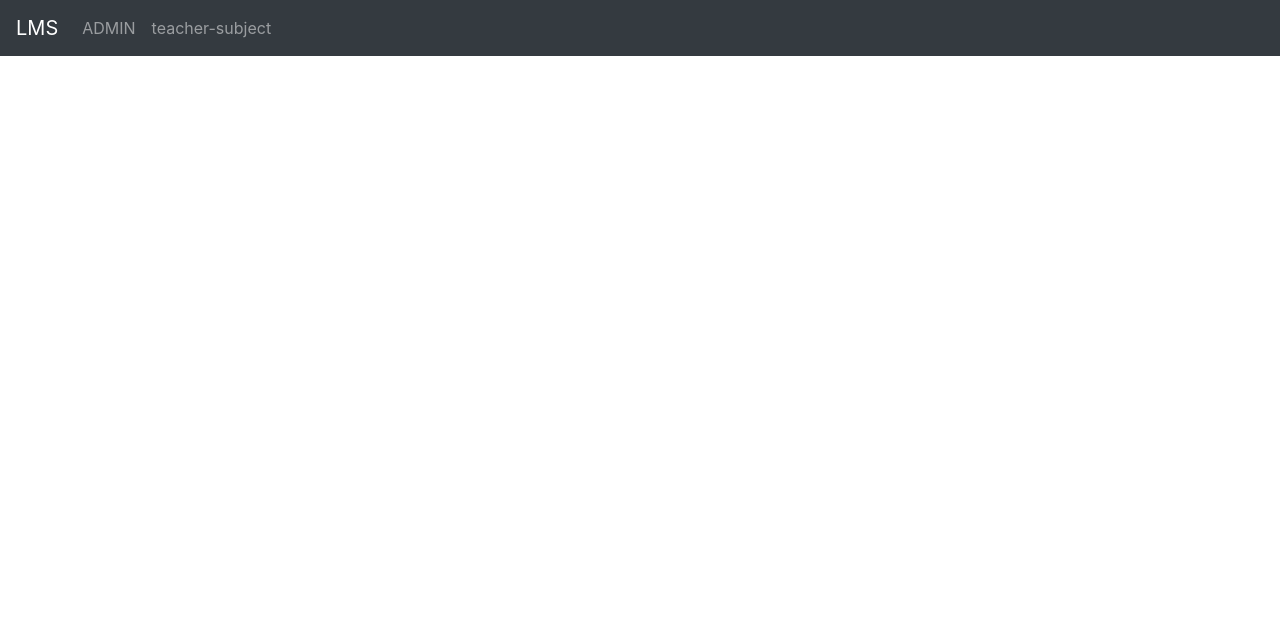
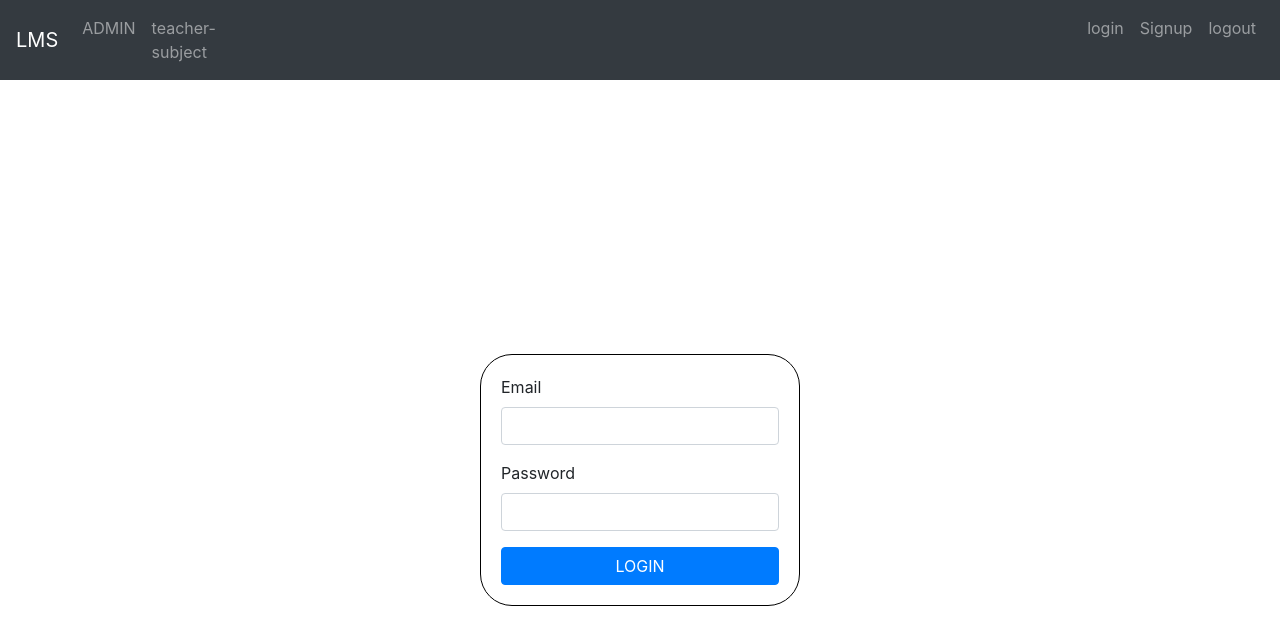
Before and after one commit to Ravindu007/MERN-LMS, a React (Create React App) app in the folder frontend/: page /login in a window 1280 px wide. Shown: the top 644 px of the page. Built offline with nearby package versions, Linux system fonts and the light colour scheme.

Commit message:
signup page / login page

```diff
--- a/frontend/src/App.js
+++ b/frontend/src/App.js
@@ -6,6 +6,8 @@ import AdminDashboard from "./pages/adminPages/AdminDashboard";
 import StudentTab from "./pages/adminPages/StudentTab";
 import SubjectTab from "./pages/adminPages/SubjectTab";
 import TeacherTab from "./pages/adminPages/TeacherTab";
+import Login from "./pages/authentication/Login";
+import Signup from "./pages/authentication/Signup";
 import SubjectView from "./pages/user/teacher/SubjectView";
 
 
@@ -22,6 +24,12 @@ function App() {
         <Route path="/admin/students" element={<StudentTab/>} />
         <Route path="/admin/subjects" element={<SubjectTab/>} />
 
+
+        {/* Authentication user routes */}
+        <Route path="/login" element={<Login/>}/>
+        <Route path="/signup" element={<Signup/>}/>
+
+
         {/* techer routes */}
         <Route path="/user/subjects" element={<SubjectView/>}/>
 
--- a/frontend/src/components/navbar/Navbar.js
+++ b/frontend/src/components/navbar/Navbar.js
@@ -15,6 +15,15 @@ const Navbar = () => {
 
           {/* user-teacher */}
           <li className="nav-item"><Link to="/user/subjects" className='nav-link'>teacher-subject</Link></li>
+
+
+          <div className="auth" style={{display:"flex", marginLeft:"850px"}}>
+            {/* authentication links */}
+            <li className="nav-item"><Link to="/login" className='nav-link'>login</Link></li>
+            <li className="nav-item"><Link to="/signup" className='nav-link'>Signup</Link></li>
+            <li className="nav-item"><Link to="/logout" className='nav-link'>logout</Link></li>
+          </div>
+
         </ul>
       </div>
     </nav>
--- /dev/null
+++ b/frontend/src/context/AuthContext.js
@@ -0,0 +1,32 @@
+import {createContext, useReducer} from 'react'
+
+export const AuthContext = createContext()
+
+export const authReducer = (state, action) => {
+  switch(action.type){
+    case 'LOGIN':
+      return {
+        user:action.payload
+      }
+    case 'LOGOUT':
+      return{
+        user:null
+      }
+    default:
+      return state
+  }
+}
+
+export const AuthContextProvider = ({children}) => {
+
+  //initial state
+  const [state, dispatch] = useReducer(authReducer,{
+    user:null
+  })
+
+  return (
+    <AuthContext.Provider value={{...state, dispatch}}>
+      {children}
+    </AuthContext.Provider>
+  )
+}
--- a/frontend/src/index.js
+++ b/frontend/src/index.js
@@ -4,14 +4,17 @@ import './index.css';
 import App from './App';
 import { LmsUserContextProvider } from './context/LmsUSerContext';
 import { SubjectContextProvider } from './context/SubjectContext';
+import { AuthContextProvider } from './context/AuthContext';
 
 const root = ReactDOM.createRoot(document.getElementById('root'));
 root.render(
   <React.StrictMode>
+  <AuthContextProvider>
   <SubjectContextProvider>
     <LmsUserContextProvider>
       <App />
     </LmsUserContextProvider>
   </SubjectContextProvider>
+  </AuthContextProvider>
   </React.StrictMode>
 );
--- /dev/null
+++ b/frontend/src/pages/authentication/Login.js
@@ -0,0 +1,40 @@
+import React, { useState } from 'react'
+
+import "./auth.scss"
+
+const Signup = () => {
+
+  //input fiels
+  const [email, setEmail] = useState("")
+  const [password, setPassword] = useState("")
+
+  return (
+    <div className="page">
+      <div className="box">
+        <form className='form'>
+          <div className="form-group">
+            <label>Email</label>
+            <input
+              type="text"
+              className='form-control'
+              onChange={e=>{setEmail(e.target.value)}}
+              value={email}
+            />
+          </div>
+          <div className="form-group">
+            <label>Password</label>
+            <input
+              type="text"
+              className='form-control'
+              onChange={e=>{setPassword(e.target.value)}}
+              value={password}
+            />
+          </div>
+          <button className='btn btn-primary'>LOGIN</button>
+        </form>
+      </div>
+    </div>
+  )
+}
+
+export default Signup
--- /dev/null
+++ b/frontend/src/pages/authentication/Signup.js
@@ -0,0 +1,40 @@
+import React, { useState } from 'react'
+
+import "./auth.scss"
+
+const Signup = () => {
+
+  //input fiels
+  const [email, setEmail] = useState("")
+  const [password, setPassword] = useState("")
+
+  return (
+    <div className="page">
+      <div className="box">
+        <form className='form'>
+          <div className="form-group">
+            <label>Email</label>
+            <input
+              type="text"
+              className='form-control'
+              onChange={e=>{setEmail(e.target.value)}}
+              value={email}
+            />
+          </div>
+          <div className="form-group">
+            <label>Password</label>
+            <input
+              type="text"
+              className='form-control'
+              onChange={e=>{setPassword(e.target.value)}}
+              value={password}
+            />
+          </div>
+          <button className='btn btn-warning'>SIGNUP</button>
+        </form>
+      </div>
+    </div>
+  )
+}
+
+export default Signup
--- /dev/null
+++ b/frontend/src/pages/authentication/auth.scss
@@ -0,0 +1,19 @@
+.page{
+  height: 100vh;
+  display: flex;
+  justify-content: center;
+  align-items: center; /* Center items vertically */
+
+
+  .box{
+    width: 25%;
+    border: 0.5px solid black;
+    border-radius: 2em;
+    padding: 20px;
+
+    .form{
+      display: flex;
+      flex-direction: column;
+    }
+  }
+}
```
Also changed, not shown: frontend/src/hooks/useAuthContext.js (added, +12 -0 lines).
